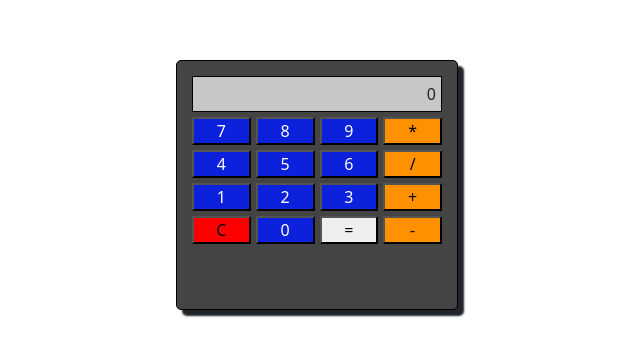
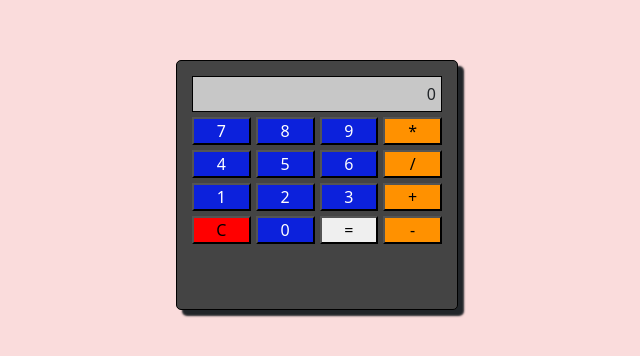
Before and after one commit to vitorhassis/esoftb3s-Hugo-Desafio02, a plain HTML site: page index.html in a window 1280 px wide. Shown: the part 180-536 px from the top of the page, without its empty margins (323-963 px from the left). Drawn offline with nearby package versions, Linux system fonts and the light colour scheme.

Commit message:
update style.css
background body

```diff
--- a/style.css
+++ b/style.css
@@ -2,6 +2,10 @@
     padding: 0;
     margin: 0;
 
+}
+
+body {
+    background-color: rgb(250, 220, 220);
 }
 
 .buttons {
```
